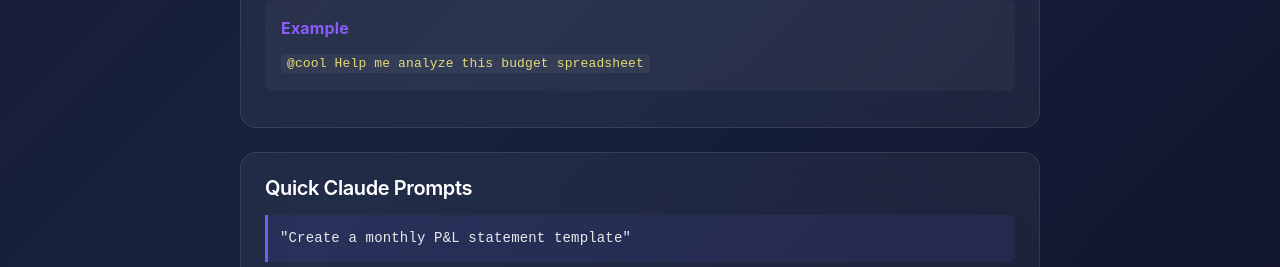
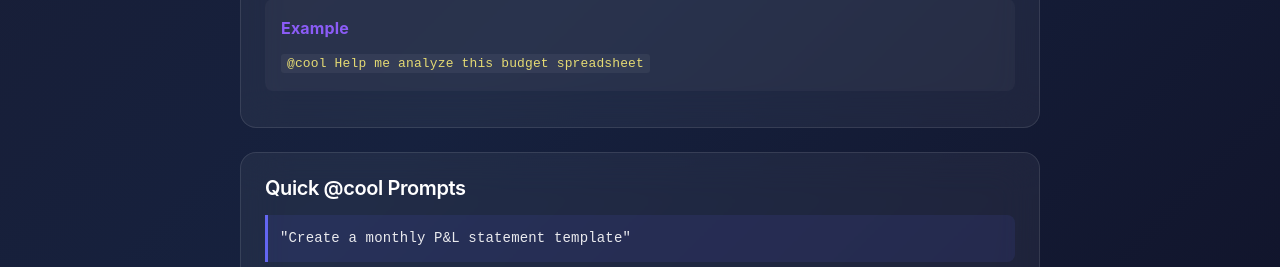
Before and after one commit to Ai-Eli-ML/elijahbrown.info, a Next.js app: page /cfo in a window 1280 px wide. Shown: the part 1031-1298 px from the top of the page. Built offline with nearby package versions, Linux system fonts and the light colour scheme.

Commit message:
fix: Rename 'Quick Claude Prompts' to 'Quick @cool Prompts'
Updated all team member pages to reference @cool bot instead of Claude

Co-Authored-By: Claude Opus 4.5 <noreply@anthropic.com>

```diff
--- a/src/app/cfo/page.tsx
+++ b/src/app/cfo/page.tsx
@@ -51,7 +51,7 @@ export default function CFOPage() {
           </div>
 
           <div className={styles.card}>
-            <h2>Quick Claude Prompts</h2>
+            <h2>Quick @cool Prompts</h2>
             <ul className={styles.promptList}>
               <li>&quot;Create a monthly P&L statement template&quot;</li>
               <li>&quot;Calculate ROI for [investment/campaign]&quot;</li>
--- a/src/app/intern/page.tsx
+++ b/src/app/intern/page.tsx
@@ -51,7 +51,7 @@ export default function InternPage() {
           </div>
 
           <div className={styles.card}>
-            <h2>Beginner Claude Prompts</h2>
+            <h2>Beginner @cool Prompts</h2>
             <ul className={styles.promptList}>
               <li>&quot;Explain [concept] like I&apos;m 5 years old&quot;</li>
               <li>&quot;Give me 5 tips for [skill]&quot;</li>
--- a/src/app/marika/page.tsx
+++ b/src/app/marika/page.tsx
@@ -51,7 +51,7 @@ export default function MarikaPage() {
           </div>
 
           <div className={styles.card}>
-            <h2>Quick Claude Prompts</h2>
+            <h2>Quick @cool Prompts</h2>
             <ul className={styles.promptList}>
               <li>&quot;Create an operations dashboard for tracking team productivity&quot;</li>
               <li>&quot;Analyze our project pipeline and identify bottlenecks&quot;</li>
--- a/src/app/shirene/page.tsx
+++ b/src/app/shirene/page.tsx
@@ -55,7 +55,7 @@ export default function ShirenePage() {
           </div>
 
           <div className={styles.card}>
-            <h2>Quick Claude Prompts</h2>
+            <h2>Quick @cool Prompts</h2>
             <ul className={styles.promptList}>
               <li>&quot;Write Instagram captions for these 5 images about [topic]&quot;</li>
               <li>&quot;Create a social media strategy for launching [product/service]&quot;</li>
--- a/src/app/shiriru/page.tsx
+++ b/src/app/shiriru/page.tsx
@@ -50,7 +50,7 @@ export default function ShiriruPage() {
           </div>
 
           <div className={styles.card}>
-            <h2>Quick Claude Prompts</h2>
+            <h2>Quick @cool Prompts</h2>
             <ul className={styles.promptList}>
               <li>&quot;Help me draft a professional follow-up email for [client/lead]&quot;</li>
               <li>&quot;Create a task breakdown for [project name] with deadlines&quot;</li>
--- a/src/app/ziva/page.tsx
+++ b/src/app/ziva/page.tsx
@@ -51,7 +51,7 @@ export default function ZivaPage() {
           </div>
 
           <div className={styles.card}>
-            <h2>Quick Claude Prompts</h2>
+            <h2>Quick @cool Prompts</h2>
             <ul className={styles.promptList}>
               <li>&quot;Help me understand [topic] and explain it simply&quot;</li>
               <li>&quot;Create a checklist for [task name]&quot;</li>
```
